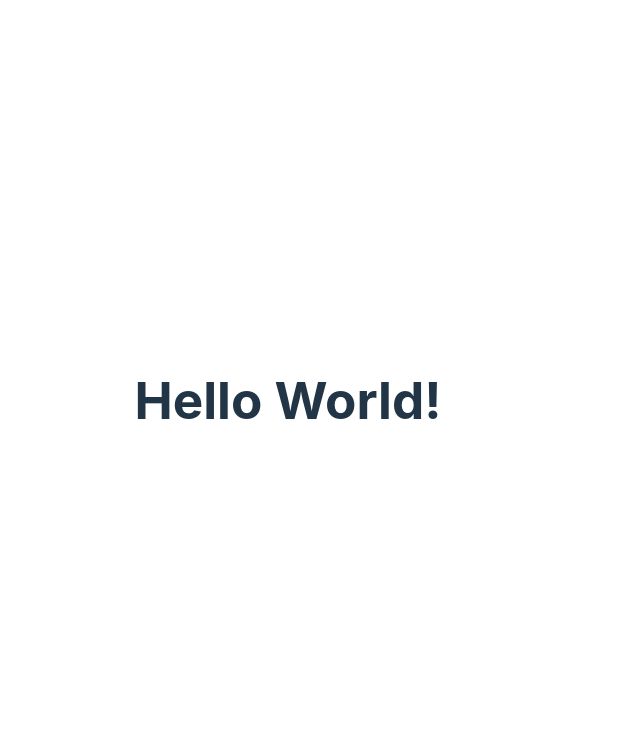
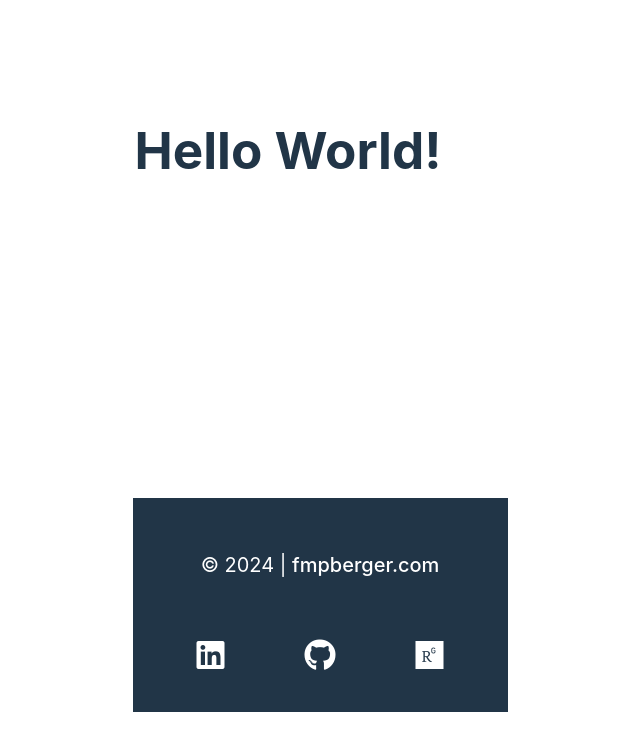
Before and after one commit to fmpberger88/enigma-frontend, a React (Vite) app: page /dashboard in a window 1280 px wide. Shown: the top 750 px of the page, without its empty margins (352-992 px from the left). Built offline with nearby package versions, Linux system fonts and the light colour scheme.

Commit message:
include Footer component

```diff
--- a/src/components/Root/Root.jsx
+++ b/src/components/Root/Root.jsx
@@ -1,4 +1,5 @@
 import {Outlet} from "react-router-dom";
+import Footer from "../Footer/Footer.jsx";
 
 
 const Root = () => {
@@ -8,6 +9,7 @@ const Root = () => {
                 <h1>Hello World!</h1>
                 <Outlet />
             </main>
+            <Footer />
         </>
     )
 }
```
